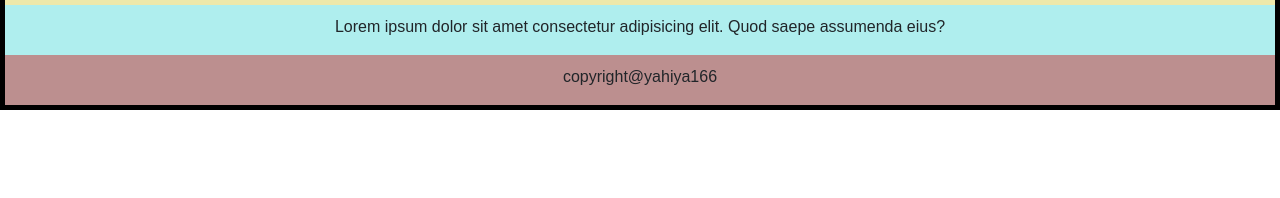
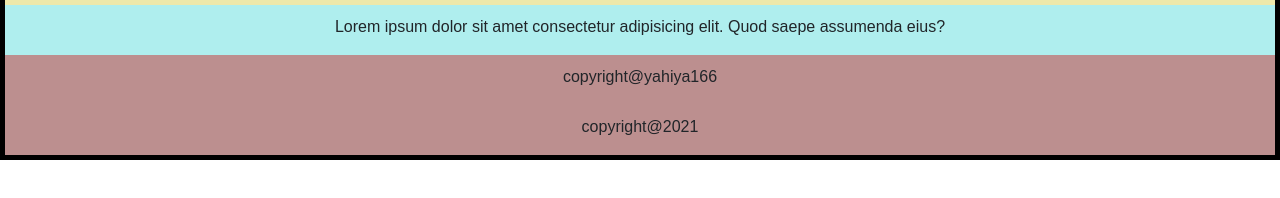
Before and after one commit to Yahiya166/Bootstrap-Web, a plain HTML site: page index.html in a window 1280 px wide. Shown: the part 122-320 px from the top of the page. Drawn offline with Linux system fonts and the light colour scheme.

Commit message:
2021
second commit

```diff
--- a/index.html
+++ b/index.html
@@ -51,6 +51,13 @@
             </div>
         </div>
 
+
+        <div class="row">
+            <div class="col-md-12 footer">
+                <p> copyright@2021 </p>
+            </div>
+        </div>
+
     </div>
 </body>
 </html>
```
